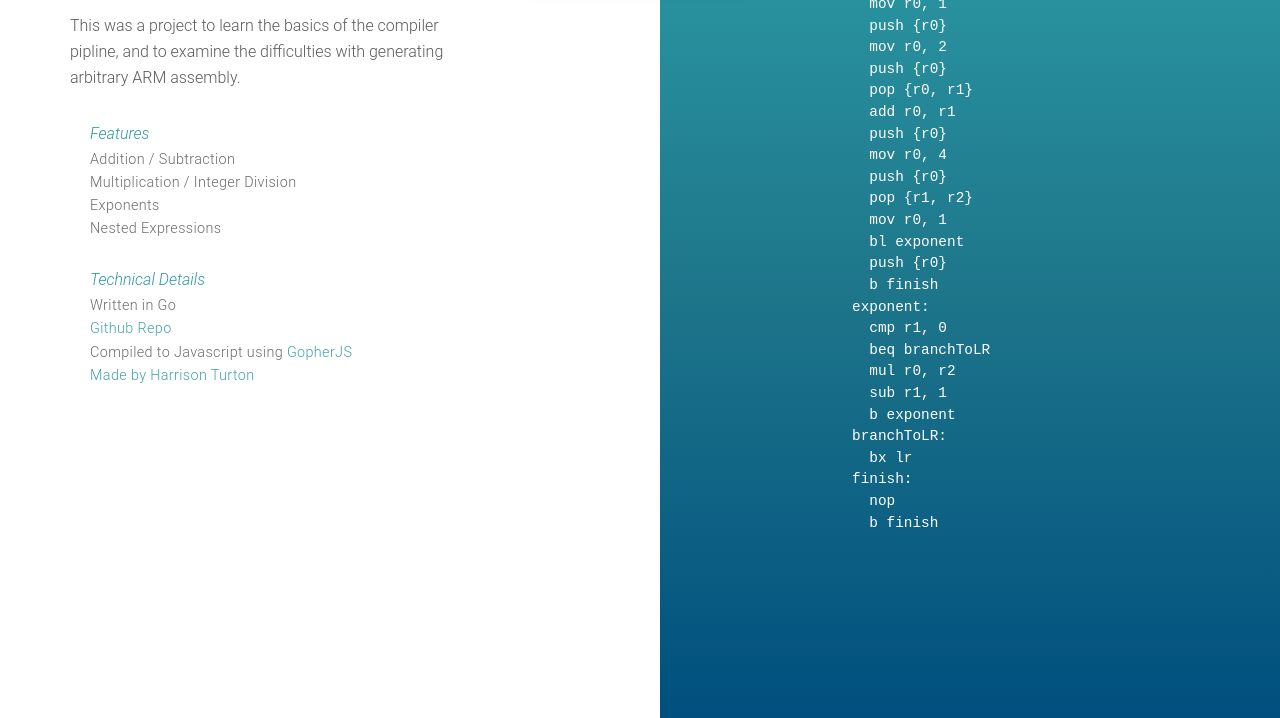
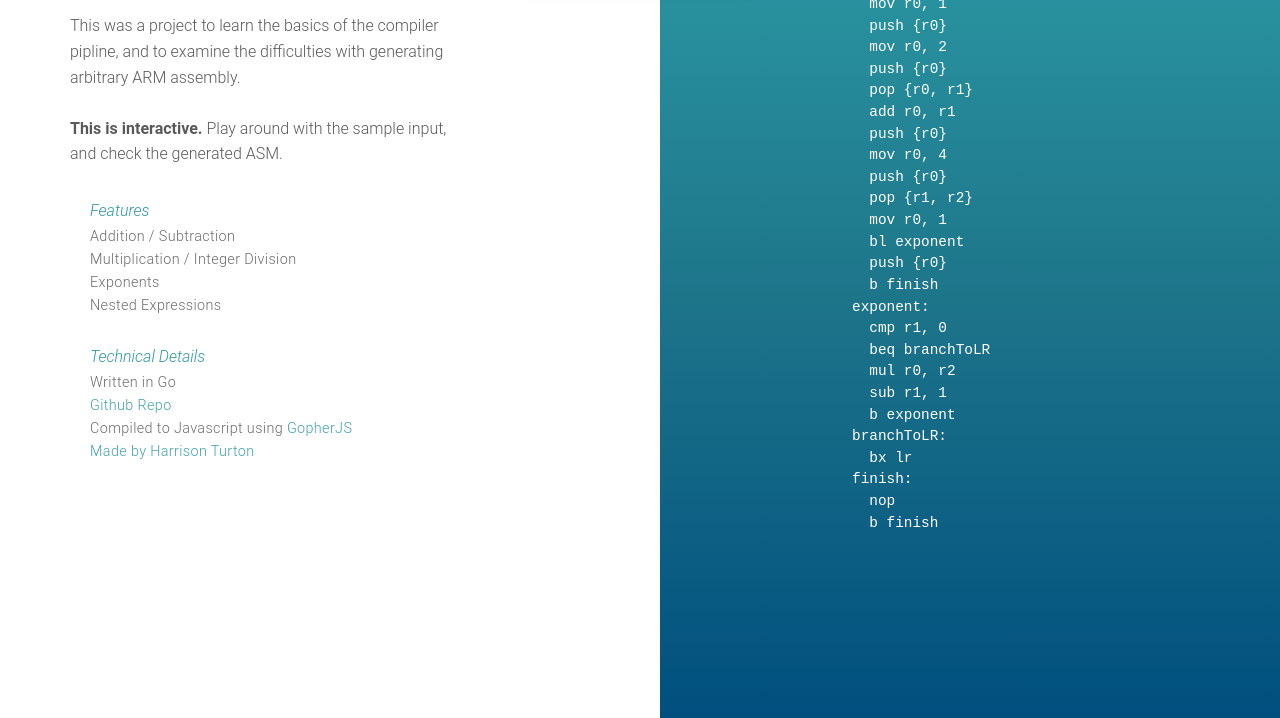
Before and after one commit to harrisonturton/math-compiler, a plain HTML site: page index.html in a window 1280 px wide. Shown: the part 122-840 px from the top of the page. Drawn offline with nearby package versions, Linux system fonts and the light colour scheme.

Commit message:
Updated wording

```diff
--- a/index.html
+++ b/index.html
@@ -17,7 +17,10 @@
 			<div class="left-container">
 				<div class="text-container">
 					<h1>Arithmetic to Assembly</h1>
-					<p> This was a project to learn the basics of the compiler pipline, and to examine the difficulties with generating arbitrary ARM assembly.</p><br>
+					<p>
+						This was a project to learn the basics of the compiler pipline, and to examine the difficulties with generating arbitrary ARM assembly.<br><br>
+						<b>This is interactive.</b> Play around with the sample input, and check the generated ASM.
+					</p><br>
 					<h2>Features</h2>
 					<ul>
 						<li>Addition / Subtraction</li>
```
